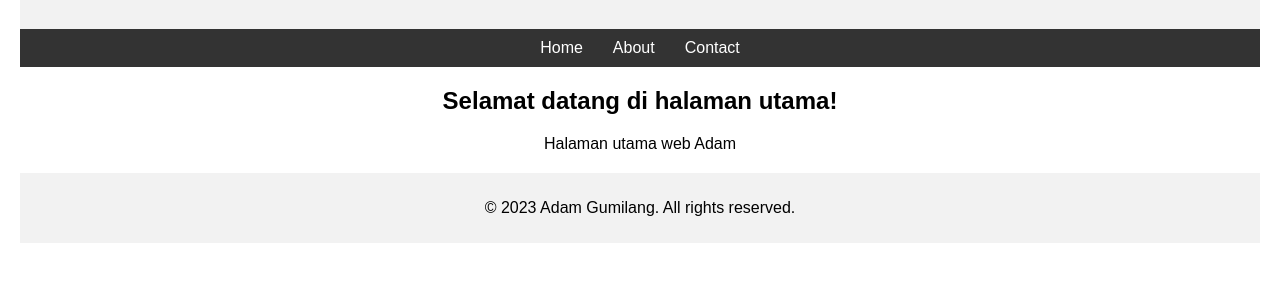
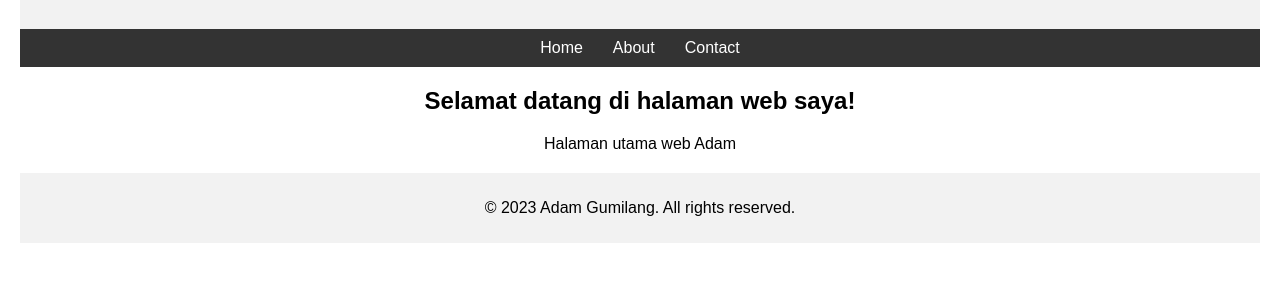
Before and after one commit to AdamGumilangOfficial/adamgumilang.github.io, a plain HTML site: page index.html in a window 1280 px wide. Shown: the part 91-372 px from the top of the page. Drawn offline with Linux system fonts and the light colour scheme.

Commit message:
Update index.html

```diff
--- a/index.html
+++ b/index.html
@@ -55,7 +55,7 @@
     </nav>
 
     <section id="home">
-        <h2>Selamat datang di halaman utama!</h2>
+        <h2>Selamat datang di halaman web saya!</h2>
         <p>Halaman utama web Adam</p>
     </section>
 
```
